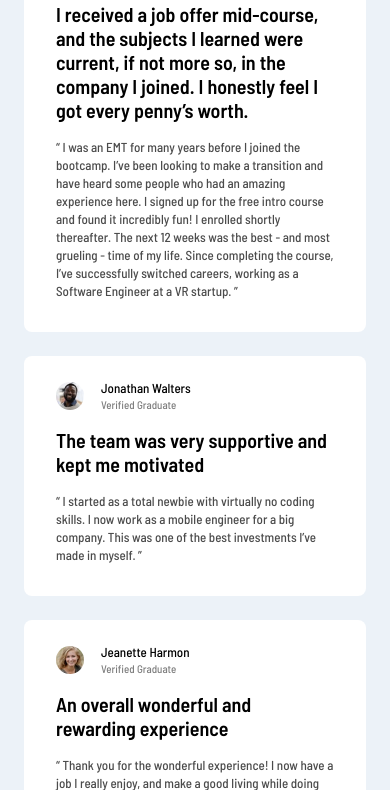
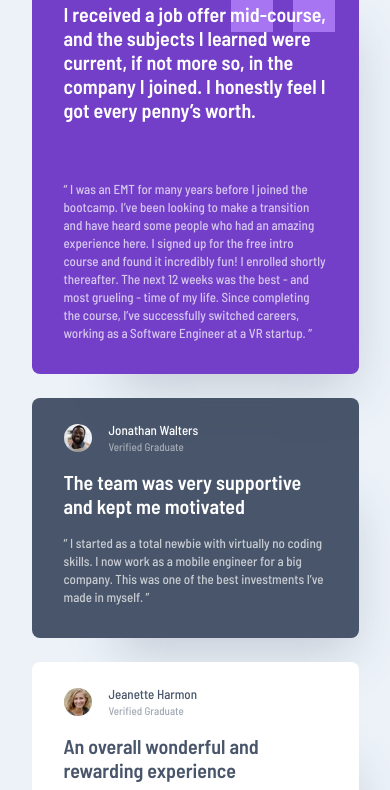
Before and after one commit to teempe/frontend-mentor-testimonials-grid-section, a website: page index.html in a window 390 px wide. Shown: the part 141-931 px from the top of the page. Drawn offline with Linux system fonts and the light colour scheme.

Commit message:
Add style for mobile.

```diff
--- a/index.html
+++ b/index.html
@@ -20,11 +20,11 @@
     </head>
     <body>
         <main>
-            <section class="section-reviews">
+            <section class="reviews">
 
-                <section class="review-card">
+                <section class="review-card review-card--quotation reviews__1">
                     <div class="review-card__header">
-                        <img src="./images/image-daniel.jpg" alt="" class="review-card__author-avatar">
+                        <img src="./images/image-daniel.jpg" alt="" class="review-card__author-avatar review-card__author-avatar--border">
                         <div class="review-card__author-data">
                             <p class="review-card__author-name">Daniel Clifford</p>
                             <p class="review-card__author-status">Verified Graduate</p>
@@ -46,7 +46,7 @@
                     </div>
                 </section>
 
-                <section class="review-card">
+                <section class="review-card reviews__2">
                     <div class="review-card__header">
                         <img src="./images/image-jonathan.jpg" alt="" class="review-card__author-avatar">
                         <div class="review-card__author-data">
@@ -66,7 +66,7 @@
                     </div>
                 </section>
 
-                <section class="review-card">
+                <section class="review-card reviews__3">
                     <div class="review-card__header">
                         <img src="./images/image-jeanette.jpg" alt="" class="review-card__author-avatar">
                         <div class="review-card__author-data">
@@ -86,9 +86,9 @@
                     </div>
                 </section>
 
-                <section class="review-card">
+                <section class="review-card reviews__4">
                     <div class="review-card__header">
-                        <img src="./images/image-patrick.jpg" alt="" class="review-card__author-avatar">
+                        <img src="./images/image-patrick.jpg" alt="" class="review-card__author-avatar review-card__author-avatar--border">
                         <div class="review-card__author-data">
                             <p class="review-card__author-name">Patrick Abrams</p>
                             <p class="review-card__author-status">Verified Graduate</p>
@@ -109,7 +109,7 @@
                     </div>
                 </section>
 
-                <section class="review-card">
+                <section class="review-card reviews__5">
                     <div class="review-card__header">
                         <img src="./images/image-kira.jpg" alt="" class="review-card__author-avatar">
                         <div class="review-card__author-data">
--- a/sass/base/_base.scss
+++ b/sass/base/_base.scss
@@ -5,6 +5,16 @@
     --fw-bold: 600;
 
     --color-body-bg: #ECF2F8;
+
+    --color-card-moderate-violet: #733FC8;
+    --color-card-very-dark-grayish-blue: #48556A;
+    --color-card-very-dark-blackish-blue: #19202D;
+    --color-card-light-grayish-blue: #ECF2F8;
+    --color-card-white: #FFF;
+
+    --color-card-avatar-border: #A775F1;
+    --color-card-shadow: #48556A40;
+
 }
 
 // Breakpoints
--- a/sass/components/_review-card.scss
+++ b/sass/components/_review-card.scss
@@ -1,11 +1,12 @@
 .review-card {
-    background-color: white;
     border-radius: 0.8rem;
     padding: 2.6rem 3.2rem 3.2rem;
 
     display: flex;
     flex-direction: column;
     row-gap: 1.8rem;
+
+    box-shadow: 4rem 6rem 5rem -4.7rem var(--color-card-shadow);
 
     &__header {
         display: flex;
@@ -17,6 +18,10 @@
         width: 2.8rem;
         height: 2.8rem;
         border-radius: 50%;
+
+        &--border {
+            border: 2px solid var(--color-card-avatar-border);
+        }
     }
 
     &__author-data {
@@ -36,10 +41,13 @@
     }
 
     &__content {
+        flex: 1 0 auto;
         display: flex;
         flex-direction: column;
+        justify-content: space-between;
         row-gap: 1.6rem;
-    }
+        z-index: 2;
+    };
 
     &__heading {
         font-size: 2rem;
@@ -50,4 +58,18 @@
     &__review {
         opacity: 0.7;
     }
+
+    &--quotation {
+        position: relative;
+
+        &::before {
+            content: "";
+            width: 10.4rem;
+            height: 10.2rem;
+            background: url('../images/bg-pattern-quotation.svg');
+            position: absolute;
+            right: 2.4rem;
+            top: 0;
+        }
+    }
 }
--- a/sass/components/_section-reviews.scss
+++ b/sass/components/_section-reviews.scss
@@ -1,8 +1,35 @@
 @import 'review-card';
 
-.section-reviews {
+.reviews {
     display: grid;
+    grid-template-columns: 32.7rem;
+    grid-template-rows: 44.4rem repeat(4, min-content);
     row-gap: 2.4rem;
 
     padding: 7.1rem 2.4rem;
+
+    &__1 {
+        background-color: var(--color-card-moderate-violet);
+        color: var(--color-card-white);
+    }
+
+    &__2 {
+        background-color: var(--color-card-very-dark-grayish-blue);
+        color: var(--color-card-white);
+    }
+
+    &__3 {
+        background-color: var(--color-card-white);
+        color: var(--color-card-very-dark-grayish-blue);
+    }
+
+    &__4 {
+        background-color: var(--color-card-very-dark-blackish-blue);
+        color: var(--color-card-light-grayish-blue);
+    }
+
+    &__5 {
+        background-color: var(--color-card-white);
+        color: var(--color-card-very-dark-grayish-blue);
+    }
 }
```
Also changed, not shown: css/style.css, 1 other file.
